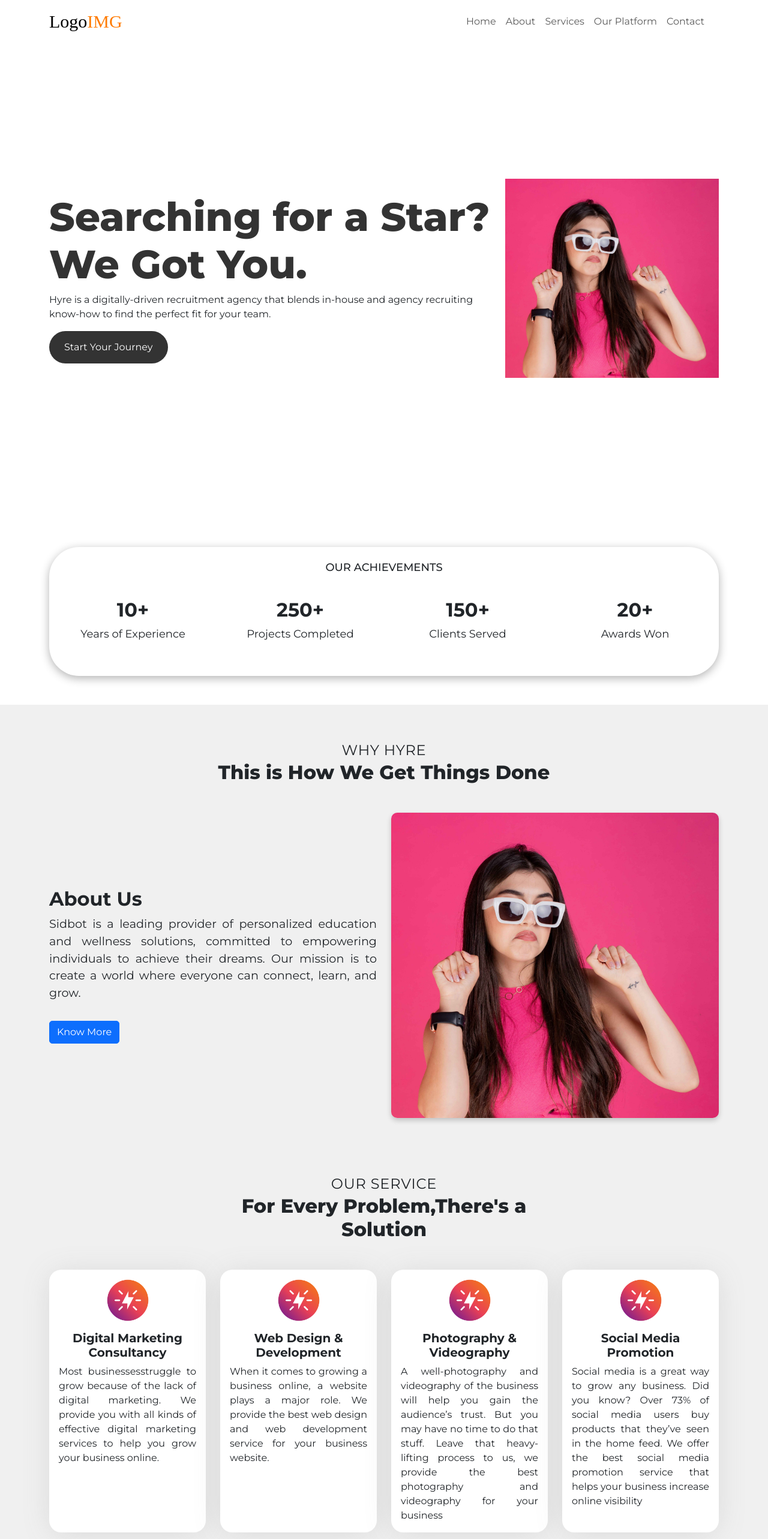
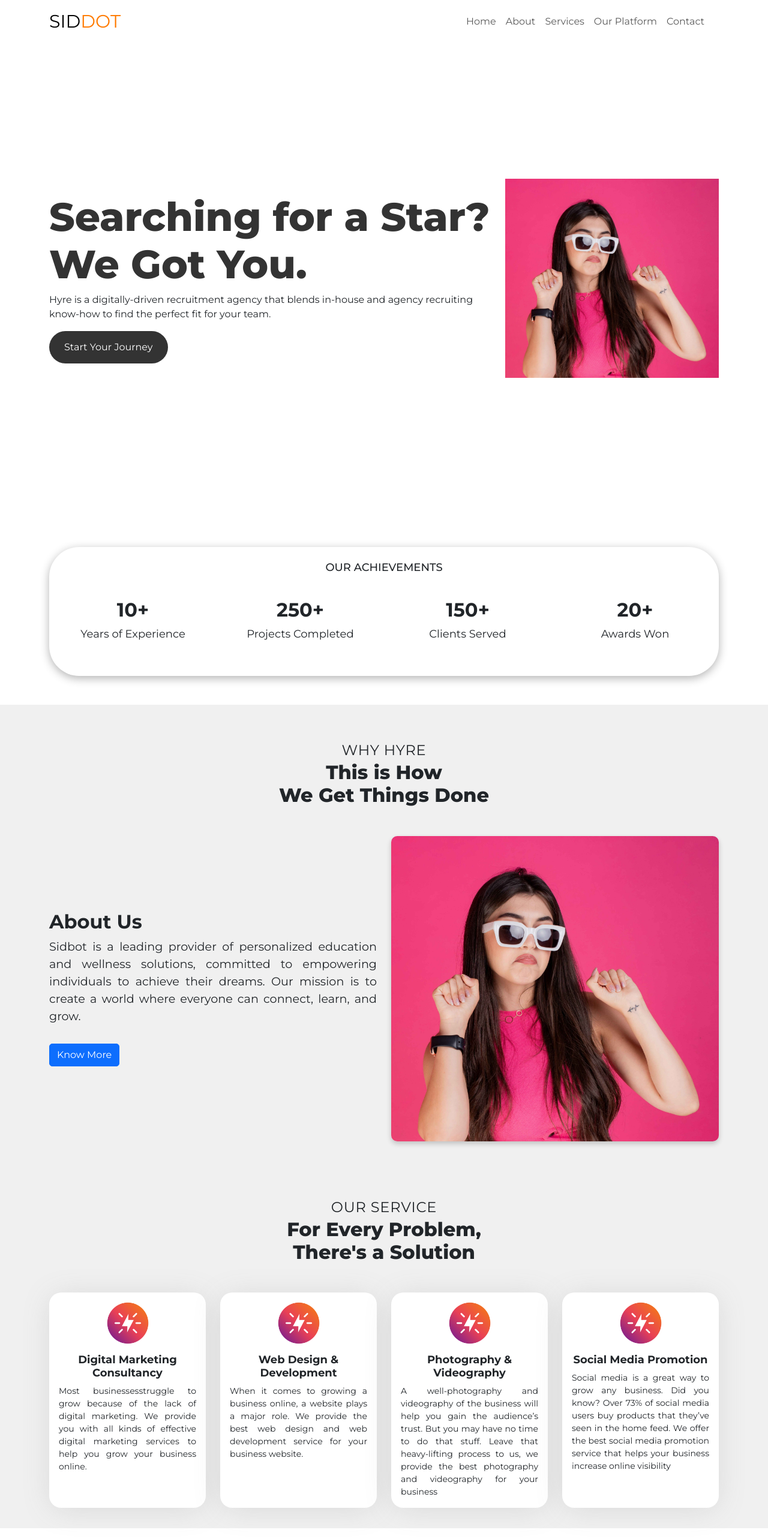
Before and after one commit to plex-op/siddot-website, a React (Vite) app: page / in a window 1280 px wide. Shown: the top 2566 px of the page at 60% size. Built offline with nearby package versions, Linux system fonts and the light colour scheme.

Commit message:
some change in section

```diff
--- a/src/Components/About.jsx
+++ b/src/Components/About.jsx
@@ -60,7 +60,7 @@ function About() {
               marginBottom: "1rem",
             }}
           >
-            This is How We Get Things Done
+            This is How <br />   We Get Things Done
           </Card.Text>
         </div>
         <Row>
--- /dev/null
+++ b/src/Components/Contact.jsx
@@ -0,0 +1,7 @@
+import React from 'react'
+
+export const Contact = () => {
+  return (
+    <div>Contact</div>
+  )
+}
--- a/src/Components/Header.jsx
+++ b/src/Components/Header.jsx
@@ -5,18 +5,21 @@ function Header() {
   const [navbarColor, setNavbarColor] = useState("transparent");
 
   const handleScroll = () => {
-    if (window.screenY > 50) {
-      setNavbarColor("black");
+    if (window.scrollY > 50) {
+      // Corrected from screenY to scrollY
+      setNavbarColor("white");
     } else {
       setNavbarColor("transparent");
     }
   };
+
   useEffect(() => {
     window.addEventListener("scroll", handleScroll);
     return () => {
       window.removeEventListener("scroll", handleScroll);
     };
   }, []);
+
   return (
     <>
       <Navbar
@@ -33,22 +36,19 @@ function Header() {
             style={{
               color: "black",
               fontSize: "30px",
-              fontFamily: "kreadon-extrabold",
             }}
             className="navbar-content nav-bar-section"
           >
             {/* <img src="" alt="" /> */}
-            Logo
-            <span style={{ color: "#ff7b00", fontFamily: "kreadon-bold" }}>
-              IMG
-            </span>
+            SID
+            <span style={{ color: "#ff7b00" }}>DOT</span>
           </Navbar.Brand>
           <Navbar.Toggle
             aria-controls="offcanvasNavbar"
             style={{
               color: "white",
               filter: "invert(1)",
-              background: "transparent",
+              background: "white",
               border: "none", // Remove toggle outline
               outline: "none", // Extra measure to ensure no outline
               boxShadow: "none", // Remove focus outline
@@ -60,23 +60,22 @@ function Header() {
             aria-labelledby="offcanvasNavbarLabel"
             placement="end"
             style={{ background: "black" }} // Offcanvas background color
-            // style={{ backgroundColor: "black" }}
           >
             <Offcanvas.Header closeButton style={{ filter: "invert(1)" }}>
               <Offcanvas.Title id="offcanvasNavbarLabel">Menu</Offcanvas.Title>
             </Offcanvas.Header>
             <Offcanvas.Body>
               <Nav className="justify-content-end flex-grow-1 pe-3">
-                <Nav.Link href="#home" style={{ color: "" }}>
+                <Nav.Link href="#" style={{ color: "" }}>
                   Home
                 </Nav.Link>
-                <Nav.Link href="#link" style={{ color: "" }}>
+                <Nav.Link href="#about-section" style={{ color: "" }}>
                   About
                 </Nav.Link>
-                <Nav.Link href="#link" style={{ color: "" }}>
+                <Nav.Link href="#service-section" style={{ color: "" }}>
                   Services
                 </Nav.Link>
-                <Nav.Link href="#link" style={{ color: "" }}>
+                <Nav.Link href="#platform-section" style={{ color: "" }}>
                   Our Platform
                 </Nav.Link>
                 <Nav.Link href="#footer" style={{ color: "" }}>
@@ -90,4 +89,5 @@ function Header() {
     </>
   );
 }
+
 export default Header;
--- a/src/Components/Home.jsx
+++ b/src/Components/Home.jsx
@@ -9,6 +9,7 @@ export const Home = () => {
           <Col xs={12} md={8} className="home-content">
             <h1>
               Searching for a Star?
+              <br />
               <span
               // style={{
               //   backgroundImage:
--- a/src/Components/HowWeWork.jsx
+++ /dev/null
@@ -1,7 +0,0 @@
-import React from 'react'
-
-export const HowWeWork = () => {
-  return (
-    <div>HowWeWork</div>
-  )
-}
--- a/src/Components/OurPlatform.jsx
+++ b/src/Components/OurPlatform.jsx
@@ -30,7 +30,7 @@ export function OurPlatform() {
 
   return (
     <div
-      id="about-section"
+      id="platform-section"
       style={{
         backgroundColor: bgColor, // Apply background color based on scroll
         transition: "background-color 0.3s ease", // Smooth transition for background change
--- a/src/Components/ServiceCard.jsx
+++ b/src/Components/ServiceCard.jsx
@@ -31,7 +31,7 @@ function ServiceCard() {
 
   return (
     <div
-      id="about-section"
+      id="service-section"
       style={{
         backgroundColor: bgColor,
         transition: "background-color 0.5s ease",
@@ -60,7 +60,8 @@ function ServiceCard() {
               marginBottom: "1rem",
             }}
           >
-            For Every Problem,There's a Solution
+            For Every Problem, <br />
+            There's a Solution
           </Card.Text>
           {/* <Card.Text
             as="p"
@@ -103,14 +104,14 @@ function ServiceCard() {
                   />
                   <Card.Title
                     as="h3"
-                    style={{ fontSize: "20px", fontWeight: "700" }}
+                    style={{ fontSize: "18px", fontWeight: "700" }}
                   >
                     {data.title}
                   </Card.Title>
                   <Card.Text
                     as="p"
                     style={{
-                      fontSize: "16px",
+                      fontSize: "14px",
                       fontWeight: "400",
                       textAlign: "justify",
                     }}
--- a/src/data.jsx
+++ b/src/data.jsx
@@ -1,6 +1,5 @@
-// import { OurPlatform } from "./Components/OurPlatform";
-import { HowWeWork } from "./Components/HowWeWork";
 import { OurPlatform } from "./Components/OurPlatform";
+import { Contact } from "./Components/Contact";
 
 export const clientLogo = [
   {
@@ -97,7 +96,7 @@ export const headingData = [
     span: "Talent For Your Team.",
     description:
       " Our services are tailor-made to your needs, aligning our strategy with your requirements.",
-    component: <HowWeWork />,
+    component: <Contact />,
   },
 ];
 // servicesCard
```
